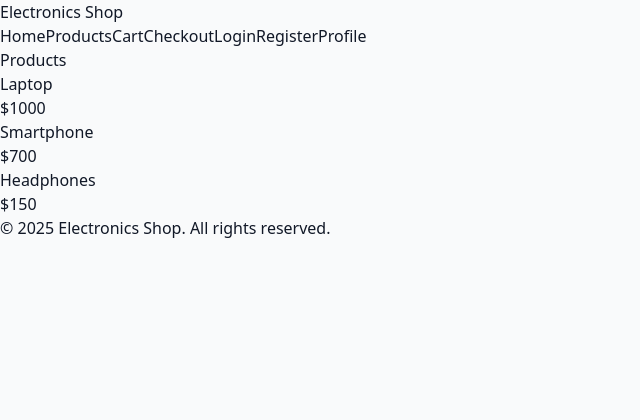
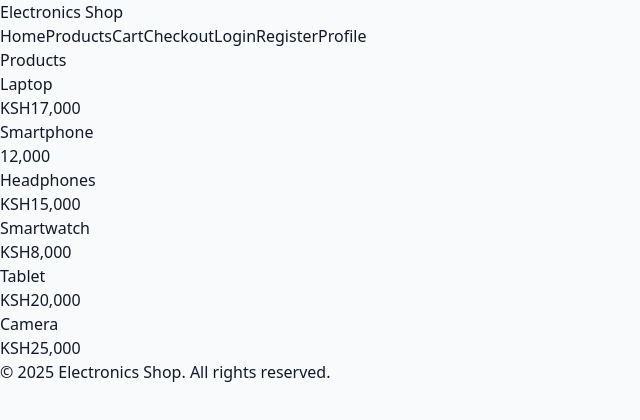
Before and after one commit to Group-10-Electronics-Shop/Phase-5-Group-10-Electronics-Shop, a React (Vite) app: page /products in a window 1280 px wide. Shown: the top 420 px of the page, without its empty margins (0-640 px from the left). Built offline with nearby package versions, Linux system fonts and the light colour scheme.

Commit message:
Products page edited

```diff
--- a/src/pages/Products.jsx
+++ b/src/pages/Products.jsx
@@ -3,9 +3,12 @@ import { Link } from "react-router-dom";
 export default function Products() {
   // Later, fetch products from Redux / API
   const products = [
-    { id: 1, name: "Laptop", price: "$1000" },
-    { id: 2, name: "Smartphone", price: "$700" },
-    { id: 3, name: "Headphones", price: "$150" },
+    { id: 1, name: "Laptop", price: "KSH17,000" },
+    { id: 2, name: "Smartphone", price: "12,000" },
+    { id: 3, name: "Headphones", price: "KSH15,000" },
+    { id: 4, name: "Smartwatch", price: "KSH8,000" },
+    { id: 5, name: "Tablet", price: "KSH20,000" },
+    { id: 6, name: "Camera", price: "KSH25,000" },
   ];
 
   return (
```
